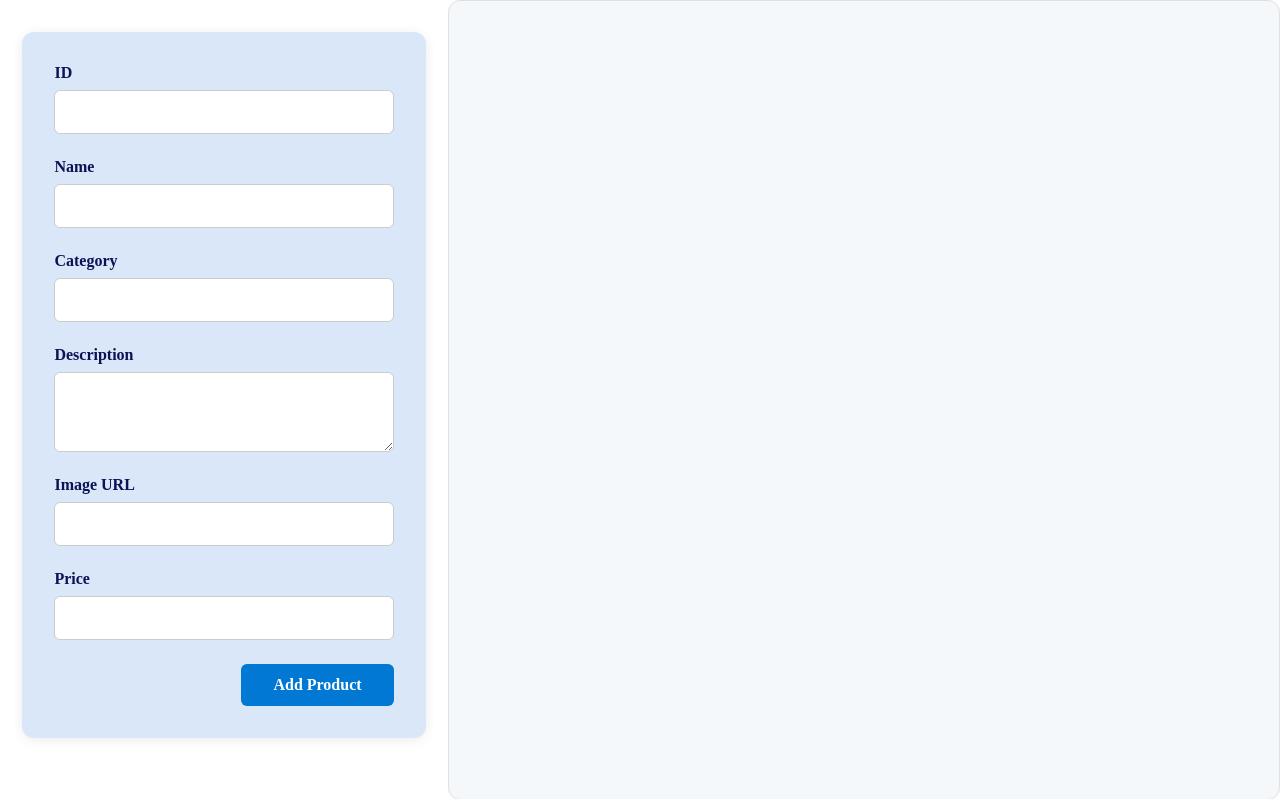
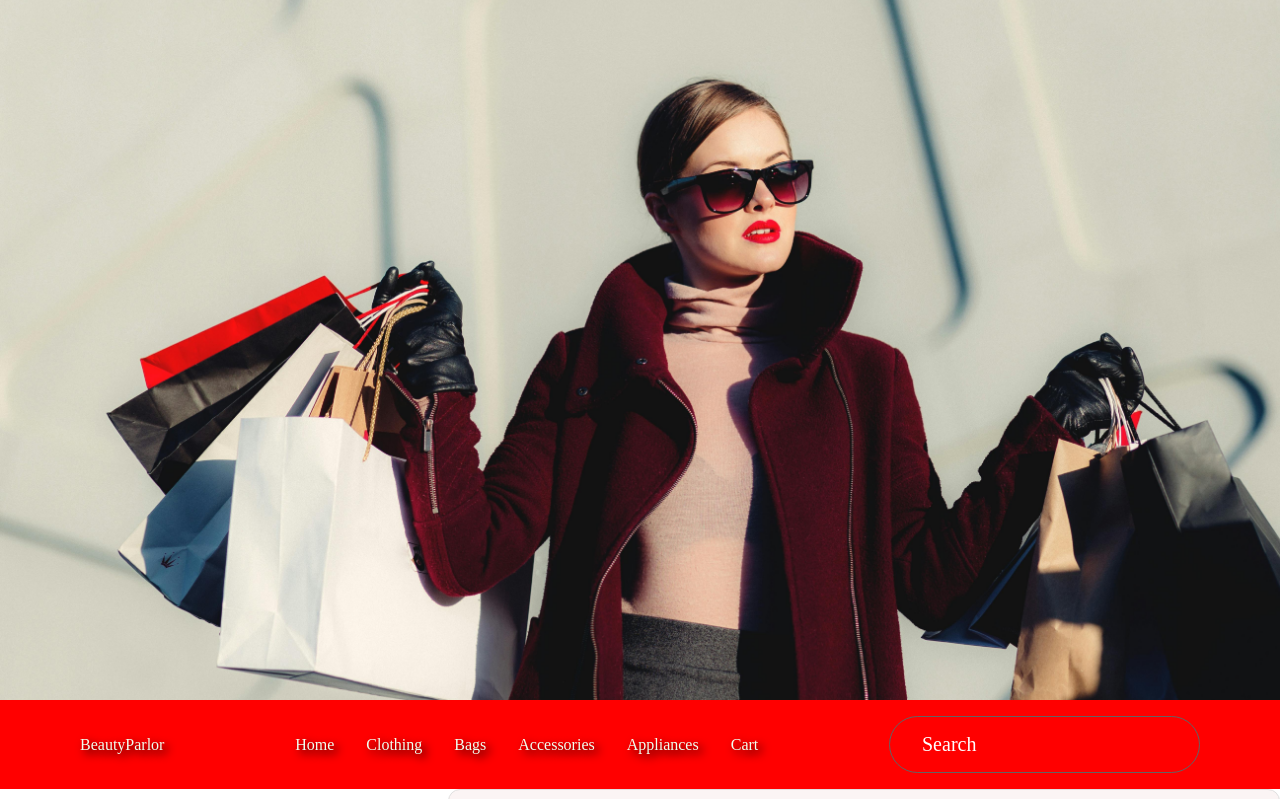
Before and after one commit to JackieBoat/project2productsandform, a plain HTML site: page index.html in a window 1280 px wide. Shown: the top 799 px of the page. Drawn offline with Linux system fonts and the light colour scheme; no server answers; a web font is replaced by a local one.

Commit message:
css redesign

```diff
--- a/index.html
+++ b/index.html
@@ -5,12 +5,30 @@
     <meta name="viewport" content="width=device-width, initial-scale=1.0" />
     <title>Document</title>
     <link rel="stylesheet" href="./style.css" />
-    <link rel="preconnect" href="https://fonts.googleapis.com">
-<link rel="preconnect" href="https://fonts.gstatic.com" crossorigin>
-<link href="https://fonts.googleapis.com/css2?family=Outfit:wght@100..900&family=Sulphur+Point:wght@300;400;700&display=swap" rel="stylesheet">
+    <link rel="preconnect" href="https://fonts.googleapis.com" />
+    <link rel="preconnect" href="https://fonts.gstatic.com" crossorigin />
+    <link
+      href="https://fonts.googleapis.com/css2?family=Outfit:wght@100..900&family=Sulphur+Point:wght@300;400;700&display=swap"
+      rel="stylesheet"
+    />
     <script src="./script.js" defer></script>
   </head>
   <body>
+    <div id="hero-section"></div>
+    <nav id="nav-items">
+      <span> BeautyParlor </span>
+      <ul>
+        <li>Home</li>
+        <li>Clothing</li>
+        <li>Bags</li>
+        <li>Accessories</li>
+        <li>Appliances</li>
+        <li>Cart</li>
+      </ul>
+      <div>
+        <input placeholder="Search" />
+      </div>
+      </nav>
     <main>
       <div class="form-container">
         <p id="form-message"></p>
--- a/script.js
+++ b/script.js
@@ -27,8 +27,8 @@ const displayProducts = (products) => {
     productCard.innerHTML = `
     <img src=${product.image} />
     <p>${product.title}</p>
+    <p>Price: $${product.price}</p>
     <p>${product.description}</p>
-    <p>Price: $${product.price}</p>
     <button id="delete-product">Delete</button>
     `;
     productsContainer.appendChild(productCard);
--- a/style.css
+++ b/style.css
@@ -3,6 +3,52 @@
   padding: 0;
   box-sizing: border-box;
   font-family: sulphur point;
+}
+#hero-section {
+    height: 100vh;
+    margin-top: -100px;
+    background-size: cover;
+    background-image: url("./lady\ shopping.jpg")
+}
+nav {
+  display: flex;
+  flex-direction: row;
+  justify-content: space-between;
+  padding: 1rem 5rem;
+  text-shadow: 4px 4px 10px #000000;
+  background-color: rgb(255, 0, 0);
+  color: honeydew ;
+
+  align-items: center;
+  font-size: large 60px;
+}
+nav ul li:hover {
+    cursor: pointer;
+    color: black;
+}
+
+span {
+  font-size: large 2rem;
+}
+
+nav ul {
+  display: flex;
+  flex-direction: row;
+  list-style-type: none;
+  column-gap: 2rem;
+}
+
+nav input {
+  padding: 1rem 2rem;
+  border-radius: 40px;
+  background-color: transparent;
+  color: white;
+  border: 1px solid rgb(99, 99, 99);
+  font-size: 20px;
+}
+nav input::placeholder {
+  color: white;
+  font-size: 20px;
 }
 
 body {
@@ -31,7 +77,7 @@ main {
   flex-direction: column;
   gap: 1.5rem;
   padding: 2rem;
-  background: #d9e7f8;
+  background: #dddddd;
   border-radius: 12px;
   box-shadow: 0 2px 12px rgba(0, 0, 0, 0.08);
   max-width: 90%;
@@ -45,8 +91,9 @@ main {
 }
 
 #form label {
-  font-weight: 600;
-  color: #0b1255;
+  font-weight: 800;
+  color: #000000;
+  box-shadow: 0 2px 12px rgba(0, 0, 0, 0.08);
 }
 
 #form input,
@@ -55,13 +102,13 @@ main {
   border: 1px solid #ccc;
   border-radius: 6px;
   font-size: 1rem;
-  background: #fff;
+  background: honeydew;
   transition: border 0.2s;
 }
 
 #form input:focus,
 #form textarea:focus {
-  outline: 1px solid #0b1255;
+  outline: 1px solid #550b0b;
 }
 
 #form textarea {
@@ -73,18 +120,19 @@ main {
 #form button {
   align-self: flex-end;
   padding: 0.75rem 2rem;
-  background: #0078d4;
-  color: #fff;
+  background:red;
+  color: honeydew;
   border: none;
-  border-radius: 6px;
+  border-radius: 30px;
   font-size: 1rem;
   font-weight: 600;
   cursor: pointer;
   transition: background 0.2s;
+
 }
 
 #form button:hover {
-  background: #005fa3;
+  background: #7c0202;
 }
 
 #products {
@@ -92,13 +140,13 @@ main {
   grid-template-columns: repeat(3, 1fr);
   gap: 1.5rem;
   padding: 2rem;
-  background: #f4f8fb;
+  background: #fbf4f4;
   flex: 1;
   border: 1px solid #e0e0e0;
   border-radius: 12px;
   align-items: start;
   overflow-y: auto;
-  min-height: 100vh;
+  min-height: 120vh;
 }
 
 .product-card {
@@ -124,18 +172,18 @@ main {
 .product-card h2 {
   font-size: 1.25rem;
   margin-bottom: 0.5rem;
-  color: #0b1255;
+  color: rgb(0, 0, 0);
 }
 
 .product-card p {
   font-size: 1rem;
-  color: #0b1255;
+  color: #000000;
   margin-bottom: 0.5rem;
 }
 
 .product-card .price {
   font-weight: bold;
-  color: #007b5e;
+  color: #7b0000;
   margin-top: 0.5rem;
 }
 
@@ -143,9 +191,13 @@ main {
   padding: 8px 12px;
   border-radius: 8px;
   border: none;
-  background: green;
+  background: rgb(255, 0, 0);
+  color: honeydew;
 }
 
+.product-card #delete-product:hover {
+  background: #7c0202;
+}
 #form-message {
   margin-top: 1rem;
   font-size: 1rem;
```
Also changed, not shown: lady shopping.jpg (added).
